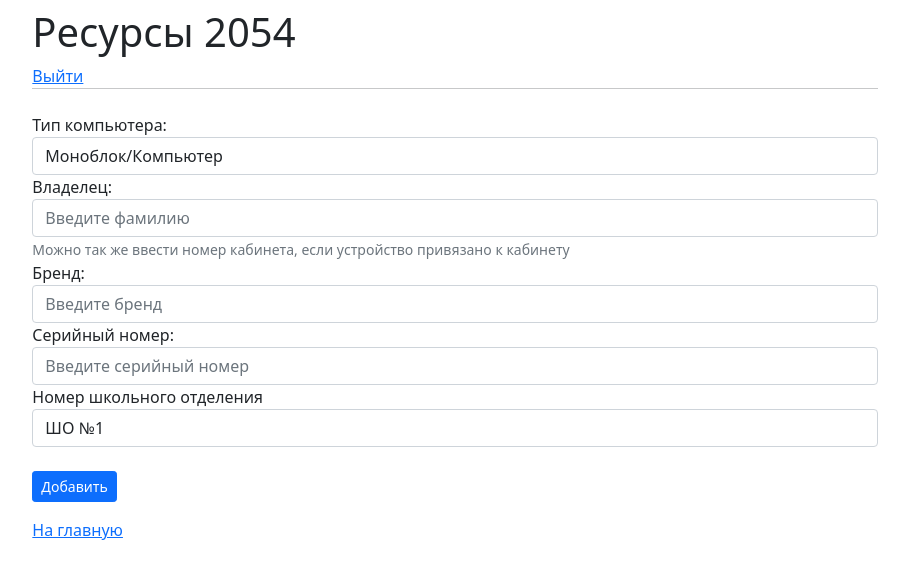
After one commit to amineral/2054_resources, a Django app: page /add_device/1 in a window 1280 px wide. The commit adds this page. Shown: the top 579 px of the page, without its empty margins (185-1094 px from the left). Run offline with Django 3.2, Linux system fonts and the light colour scheme; the visitor is signed in with stand-in values (Sample User, id 1); some libraries are stand-ins or nearby versions.

Commit message:
added device adding form. Need fixes

```diff
--- a/info_2054/resources_2054/forms.py
+++ b/info_2054/resources_2054/forms.py
@@ -10,17 +10,23 @@ class ComputerFilter(forms.Form):
     type = forms.ChoiceField(choices=CHOICES, required=False)
     owner = forms.CharField(max_length=100, required=False)
 
-class AddComputerFrom(forms.Form):
+class AddComputerForm(forms.Form):
     CHOICES = [
         ("PC", "PC"),
         ("Laptop", "Laptop"),
     ]
-    comp_type = forms.ChoiceField(choices=CHOICES, required=False)
-    brand = forms.CharField(max_length=20, required=True)
-    serial_number = forms.CharField(max_length=20, required=False)
-    owner = forms.CharField(max_length=30, required=True)
-    status = forms.CharField(max_length=10, required=True)
-    #dp = forms.ForeignKey('Department', on_delete=models.CASCADE)
+    CHOICES_DP = [
+        (1, 1),
+        (2, 2),
+        (3, 3),
+        (4, 4)
+    ]
+    comp_type = forms.ChoiceField(choices=CHOICES)
+    # brand = forms.CharField(max_length=20)
+    # serial_number = forms.CharField(max_length=20)
+    owner = forms.CharField(max_length=30)
+    # status = forms.CharField(max_length=10)
+    # dp = forms.ChoiceField(choices=CHOICES_DP)
 
 class AuthForm(forms.Form):
     login = forms.CharField(max_length=20)
--- /dev/null
+++ b/info_2054/resources_2054/templates/resources_2054/add_device.html
@@ -0,0 +1,39 @@
+{% extends "resources_2054/base.html" %}
+
+{% block content %}
+<form action="{% url 'add_device' device=device  %}" method="GET" class="form-group">
+    {% csrf_token %}
+    <div class="form-group">
+        <label for="select_comp_type">Тип компьютера:</label>
+        <select name="comp_type"  class="form-control" id="select_type">
+            <option value="PC">Моноблок/Компьютер</option>
+            <option value="Laptop">Ноутбук</option>
+        </select>
+    </div>
+    <div class="form-group">
+        <label for='owner_input'>Владелец:</label>
+        <input name="owner" class="form-control" id="owner_input" aria-describedby="searchHelp" placeholder="Введите фамилию">
+        <small id="searchHelp" class="form-text text-muted">Можно так же ввести номер кабинета, если устройство привязано к кабинету</small>
+    </div>
+    <div class="form-group">
+        <label for='brand_input'>Бренд:</label>
+        <input name="brand" class="form-control" id="brand_input" aria-describedby="searchHelp" placeholder="Введите бренд">
+    </div>
+    <div class="form-group">
+        <label for='serial_number_input'>Серийный номер:</label>
+        <input name="serial_number" class="form-control" id="serial_number_input" aria-describedby="searchHelp" placeholder="Введите серийный номер">
+    </div>
+    <div class="form-group">
+        <label for="select_dp">Номер школьного отделения</label>
+        <select name="dp" class="form-control" id="select_type">
+            <option value="1">ШО №1</option>
+            <option value="2">ШО №2</option>
+            <option value="3">ШО №3</option>
+            <option value="4">ШО №4</option>
+        </select>
+    <br>
+    <p><button type="submit" class="btn btn-primary btn-sm">Добавить</button></p>
+    </div>
+
+</form>
+{% endblock %}
--- a/info_2054/resources_2054/templates/resources_2054/main.html
+++ b/info_2054/resources_2054/templates/resources_2054/main.html
@@ -3,5 +3,7 @@
 {% block content %}
     <h1> ШО №{{ school.number }}</h1>
     <p><a href="{% url 'dp_comps' dp=school.number %}">Компьютеры</a></p>
+    <p><a href="{% url 'add_device' device=1 %}">Добавить компьютер</a> >>> в работе</p>
     <p><a href="{% url 'dp_boards' dp=school.number %}">Интерактивные доски</a></p>
+    <p><a href="{% url 'add_device' device=2 %}">Добавить интерактивную доску</a> >>> в работе</p>
 {% endblock %}
--- a/info_2054/resources_2054/urls.py
+++ b/info_2054/resources_2054/urls.py
@@ -5,6 +5,7 @@ urlpatterns = [
     path('', views.index, name='index'),
     path('auth/', views.auth_page, name="auth_page"),
     path('logout/', views.logout_page, name='logout_page'),
+    path('add_device/<int:device>', views.add_device, name="add_device"),
     path('main/<int:dp>/', views.main_page, name="main"),
     path('main/<int:dp>/comps/', views.comps, name='dp_comps'),
     path('main/<int:dp>/boards/', views.boards, name='dp_boards'),
--- a/info_2054/resources_2054/views.py
+++ b/info_2054/resources_2054/views.py
@@ -1,4 +1,4 @@
-from django.http.response import JsonResponse
+from django.http.response import HttpResponsePermanentRedirect, JsonResponse
 from rest_framework import status
 from rest_framework.response import Response
 from rest_framework.decorators import api_view
@@ -7,7 +7,7 @@ from django.http import HttpResponse
 from django.contrib.auth import authenticate, login, logout
 from django.contrib.auth.decorators import login_required
 from .models import Computer, InteractiveBoard, Department
-from .forms import ComputerFilter, AddComputerFrom, AuthForm
+from .forms import ComputerFilter, AddComputerForm, AuthForm
 from .serializers import ComputerSerializer, InteractiveBoardSerializer
 
 
@@ -89,6 +89,36 @@ def board_details(request, pk):
     }
     return render(request, 'resources_2054/board_details.html', context)
 
+@login_required
+def add_device(request, device):
+    if device == 1:
+        form = AddComputerForm(request.GET)
+        if form.is_valid():
+            comp_type = request.GET["comp_type"]
+            brand = request.GET["brand"]
+            serial_number = request.GET["serial_number"]
+            owner = request.GET["owner"]
+            dp = Department.objects.get(number=int(request.GET["dp"]))
+            new_comp = Computer(
+                comp_type=comp_type,
+                brand=brand,
+                serial_number=serial_number,
+                owner=owner,
+                status="OK",
+                dp=dp,
+            )
+            new_comp.save()
+            return redirect('index')
+        else:
+            form = AddComputerForm()
+    if device == 2:
+        return HttpResponse("in work")
+    context = {
+        "form" : form,
+        "device" : device,
+    }
+    return render(request, 'resources_2054/add_device.html', context)
+
 
 # ---------- API VIEWES --------------------------------------------
 
```
